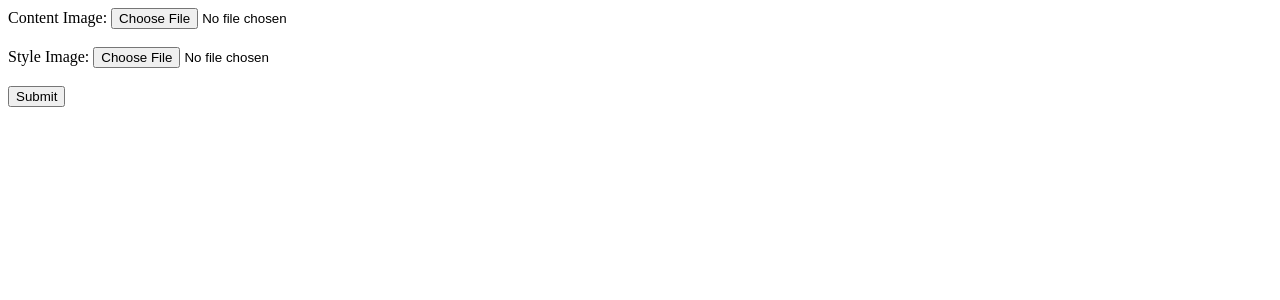
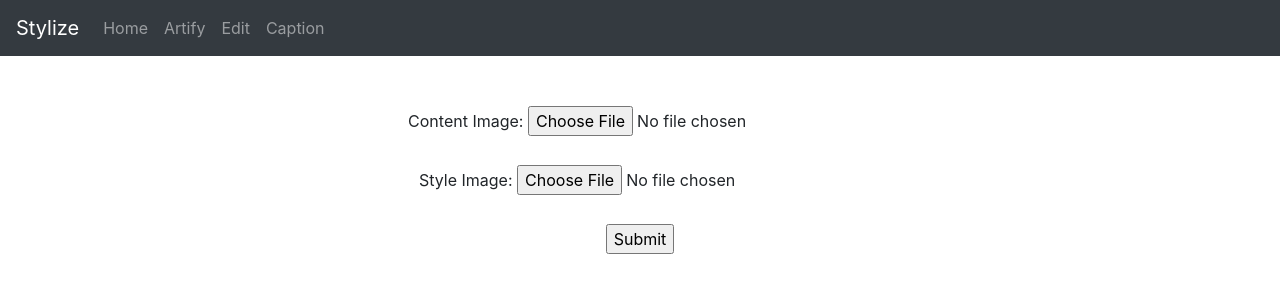
Before and after one commit to ritikbhatia/Stylize, a Flask app: page / in a window 1280 px wide. Shown: the top 300 px of the page. Run offline with Flask 2, Linux system fonts and the light colour scheme; some libraries are stand-ins or nearby versions.

Commit message:
UI Change

```diff
--- a/Style Transfer/app.py
+++ b/Style Transfer/app.py
@@ -48,6 +48,8 @@ def upload():
 # JS and CSS written in script and style tag for now
 # That seems to be working
 # HOW DO I GET LINK THE FREAKING STATIC FILE?!
+
+
 @app.route('/edit', methods=['GET', 'POST'])
 def editor():
     return render_template('image_editing.html')
--- a/Style Transfer/templates/upload.html
+++ b/Style Transfer/templates/upload.html
@@ -1,9 +1,74 @@
 <html>
+  <head>
+    <meta charset="UTF-8" />
+    <!-- <link
+      rel="stylesheet"
+      href="{{url_for('static', filename='image_editing.css') }}"
+    /> -->
+    <style>
+      canvas {
+        margin: auto;
+        background: #ececec;
+        width: 100%;
+      }
+
+      .btn-disabled {
+        color: #fff !important;
+      }
+      .form-disp {
+        margin: 50px 0px;
+        padding: 0px;
+        text-align: center;
+      }
+    </style>
+    <link
+      rel="stylesheet"
+      href="https://stackpath.bootstrapcdn.com/bootstrap/4.5.0/css/bootstrap.min.css"
+      integrity="sha384-9aIt2nRpC12Uk9gS9baDl411NQApFmC26EwAOH8WgZl5MYYxFfc+NcPb1dKGj7Sk"
+      crossorigin="anonymous"
+    />
+    <script src="https://cdnjs.cloudflare.com/ajax/libs/camanjs/4.1.2/caman.full.js"></script>
+    <meta name="viewport" content="width=device-width, initial-scale=1.0" />
+    <title>Image Upload</title>
+  </head>
   <body>
+    <nav class="navbar navbar-expand-lg navbar-dark bg-dark">
+      <a class="navbar-brand" href="#">Stylize</a>
+      <button
+        class="navbar-toggler"
+        type="button"
+        data-toggle="collapse"
+        data-target="#navbarNav"
+        aria-controls="navbarNav"
+        aria-expanded="false"
+        aria-label="Toggle navigation"
+      >
+        <span class="navbar-toggler-icon"></span>
+      </button>
+      <div class="collapse navbar-collapse" id="navbarNav">
+        <ul class="navbar-nav">
+          <li class="nav-item">
+            <a class="nav-link" href="#"
+              >Home <span class="sr-only">(current)</span></a
+            >
+          </li>
+          <li class="nav-item">
+            <a class="nav-link" href="#">Artify</a>
+          </li>
+          <li class="nav-item">
+            <a class="nav-link" href="#">Edit</a>
+          </li>
+          <li class="nav-item">
+            <a class="nav-link" href="#">Caption</a>
+          </li>
+        </ul>
+      </div>
+    </nav>
     <form
       action="http://localhost:5000/uploader"
       method="POST"
       enctype="multipart/form-data"
+      class="form-disp"
     >
       <label>Content Image: </label>
       <input type="file" name="content" /><br /><br />
```
Also changed, not shown: Style Transfer/content_img.jpg (deleted), Style Transfer/mamma starry night.jpg (deleted), Style Transfer/output.jpg (deleted), Style Transfer/style_img.jpg (deleted).
